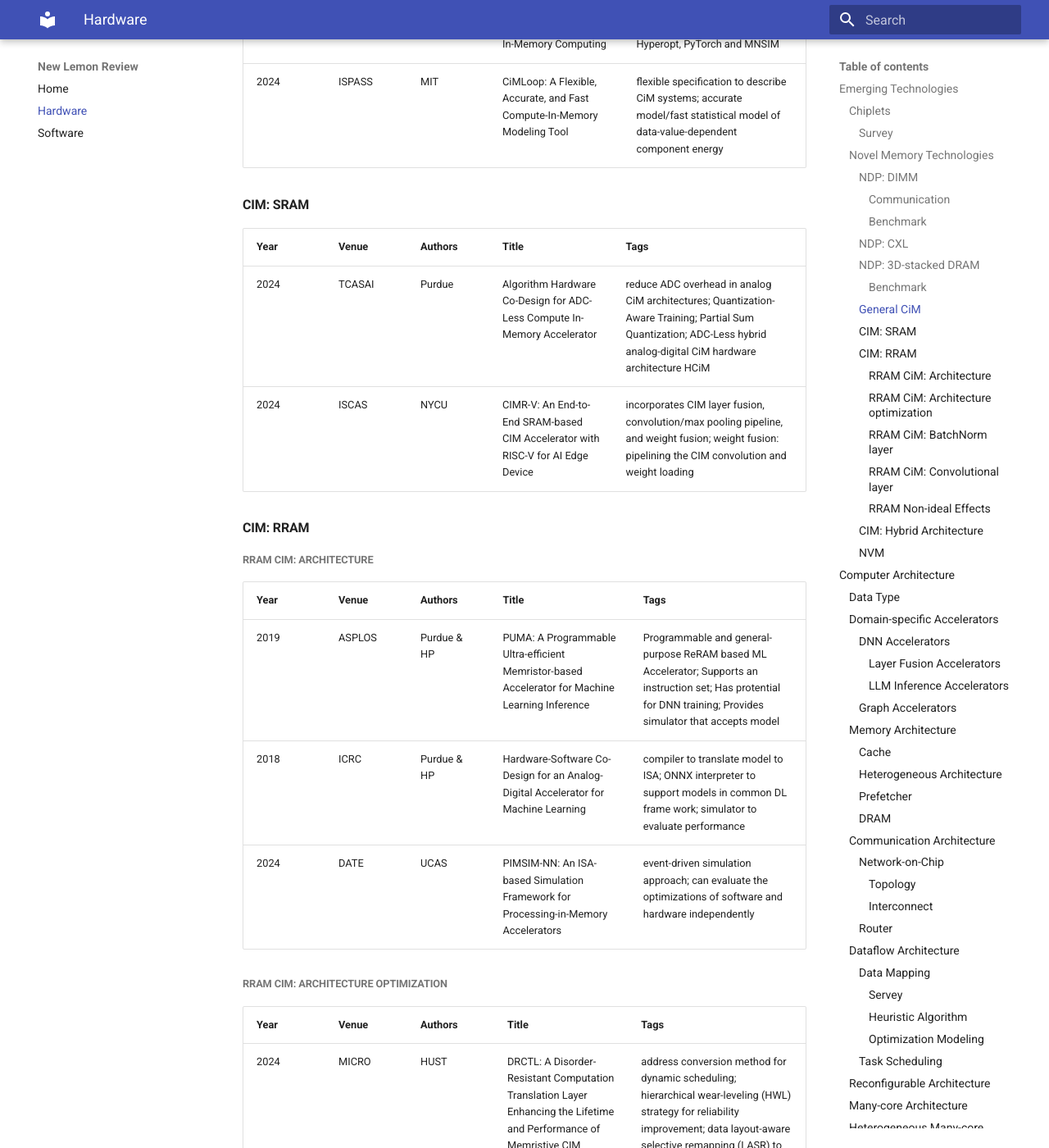
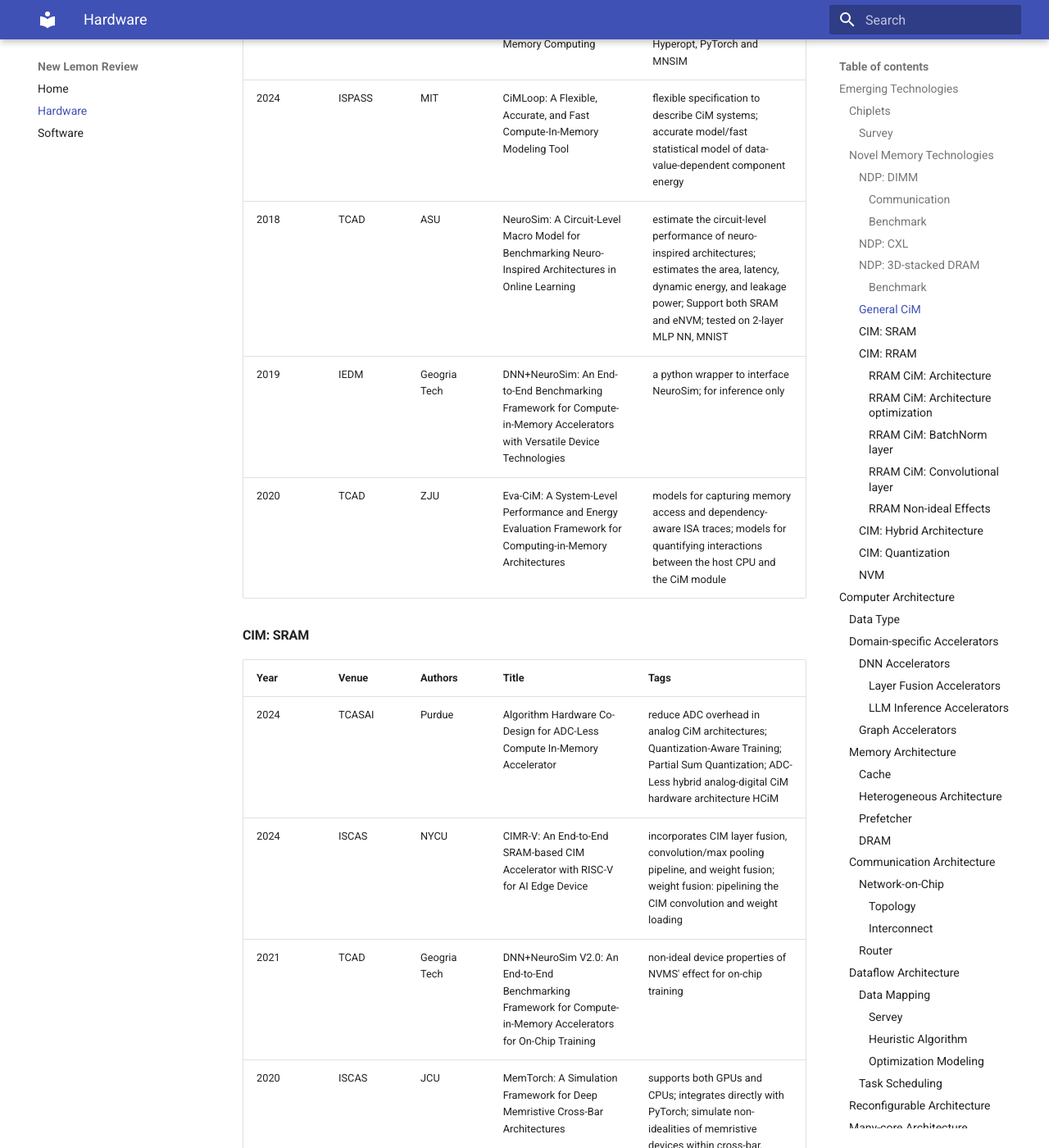
Before and after one commit to pku-lemonade/review, an MkDocs documentation site: the page built from docs/Hardware.md, in a window 1280 px wide and 1400 px high, scrolled down 3308 px. Shown: the whole window at 82% size. Built offline with MkDocs 1.6.1 and Material for MkDocs 9.7.7, drawn with Linux system fonts in a browser that asks for light colours; some of the changed text lies outside the part shown.

Commit message:
Added CiM simulator related papers (#24)
* Added CiM simulator related papers

* More CiM simulator related paper

* DNN quantization for CiM related paper

```diff
--- a/docs/Hardware.md
+++ b/docs/Hardware.md
@@ -61,6 +61,10 @@
 |-|-|-|-|-|
 | 2024 | ISVLSI | USC | Multi-Objective Neural Architecture Search for In-Memory Computing | neural architecture search methodology; integration of Hyperopt, PyTorch and MNSIM |
 | 2024 | ISPASS | MIT | CiMLoop: A Flexible, Accurate, and Fast Compute-In-Memory Modeling Tool | flexible specification to describe CiM systems; accurate model/fast statistical model of data-value-dependent component energy |
+| 2018 | TCAD | ASU | NeuroSim: A Circuit-Level Macro Model for Benchmarking Neuro-Inspired Architectures in Online Learning | estimate the circuit-level performance of neuro-inspired architectures; estimates the area, latency, dynamic energy, and leakage power; Support both SRAM and eNVM; tested on 2-layer MLP NN, MNIST |
+| 2019 | IEDM | Geogria Tech | DNN+NeuroSim: An End-to-End Benchmarking Framework for Compute-in-Memory Accelerators with Versatile Device Technologies | a python wrapper to interface NeuroSim; for inference only |
+| 2020 | TCAD | ZJU | Eva-CiM: A System-Level Performance and Energy Evaluation Framework for Computing-in-Memory Architectures | models for capturing memory access and dependency-aware ISA traces; models for quantifying interactions between the host CPU and the CiM module |
+
 
 #### CIM: SRAM
 
@@ -68,6 +72,9 @@
 |-|-|-|-|-|
 | 2024 | TCASAI | Purdue | Algorithm Hardware Co-Design for ADC-Less Compute In-Memory Accelerator | reduce ADC overhead in analog CiM architectures; Quantization-Aware Training; Partial Sum Quantization; ADC-Less hybrid analog-digital CiM hardware architecture HCiM |
 | 2024 | ISCAS | NYCU | CIMR-V: An End-to-End SRAM-based CIM  Accelerator with RISC-V for AI Edge Device | incorporates CIM layer fusion, convolution/max pooling pipeline, and weight fusion; weight fusion: pipelining the CIM convolution and weight loading |
+| 2021 | TCAD | Geogria Tech | DNN+NeuroSim V2.0: An End-to-End Benchmarking Framework for Compute-in-Memory Accelerators for On-Chip Training | non-ideal device properties of NVMS' effect for on-chip training |
+| 2020 | ISCAS | JCU | MemTorch: A Simulation Framework for Deep Memristive Cross-Bar Architectures | supports both GPUs and CPUs; integrates directly with PyTorch; simulate non-idealities of memristive devices within cross-bar, tested on VGG-16, CIFAR-10 |
+
 
 #### CIM: RRAM
 
@@ -80,6 +87,8 @@
 | 2019 | ASPLOS | Purdue & HP | PUMA: A Programmable Ultra-efficient Memristor-based Accelerator for Machine Learning Inference | Programmable and general-purpose ReRAM based ML Accelerator; Supports an instruction set; Has protential for DNN training; Provides simulator that accepts model |
 | 2018 | ICRC | Purdue & HP | Hardware-Software Co-Design for an Analog-Digital Accelerator for Machine Learning | compiler to translate model to ISA; ONNX interpreter to support models in common DL frame work; simulator to evaluate performance |
 | 2024 | DATE | UCAS | PIMSIM-NN: An ISA-based Simulation Framework for Processing-in-Memory Accelerators | event-driven simulation approach; can evaluate the optimizations of software and hardware independently |
+| 2018 | TCAD | THU | MNSIM: Simulation Platform for Memristor-Based Neuromorphic Computing System | reference design for largescale neuromorphic accelerator and can also be customized; behavior-level computing accuracy model |
+| 2023 | TCAD | THU | MNSIM 2.0: A Behavior-Level Modeling Tool for Processing-In-Memory Architectures | integrated PIM-oriented NN model training and quantization flow; unified PIM memory array model; support for mixed-precision NN operations |
 
 ##### RRAM CiM: Architecture optimization
 
@@ -126,6 +135,12 @@ Non-ideal Aware Methods: data types, training algiruthm, SRAM for compensation.
 |-|-|-|-|-|
 | 2024 | Science | NTHU | Fusion of memristor and digital compute-in-memory processing for energy-efficient edge computing | Fusion of ReRAM and SRAM CiM; ReRAM SLC & MLC Hybrid; Current quantization; Weight shifting with compensation |
 | 2024 | IPDPS | Georgia Tech | Harmonica: Hybrid Accelerator to Overcome Imperfections of Mixed-signal DNN Accelerators | select and transfer imperfectionsensitive weights to digital accelerator; hybrid quantization(weights on analog part is more quantized) |
+
+#### CIM: Quantization
+
+| 2024 | TCAD | BUAA | CIMQ: A Hardware-Efficient Quantization Framework for Computing-In-Memory-Based Neural Network Accelerators | bit-level sparsity induced activation quantization; quantizing partial sums to decrease required resolution of ADCs; arraywise quantization granularity |
+| 2018 | CVPR | Google | Quantization and Training of Neural Networks for Efficient Integer-Arithmetic-Only Inference | integer-only inference arithmetic; quantizesh both weights and activations as 8-bit integers, bias 32-bit; provides both quantized inference framework and training frame work |
+| 2024 | TCAD | BUAA | CIM²PQ: An Arraywise and Hardware-Friendly Mixed Precision Quantization Method for Analog Computing-In-Memory | mixed precision quantization method based on evolutionary algorithm; arraywise quantization granularity; evaluation method to obtain the performance of strategy on the CIM |
 
 #### NVM
 
```
